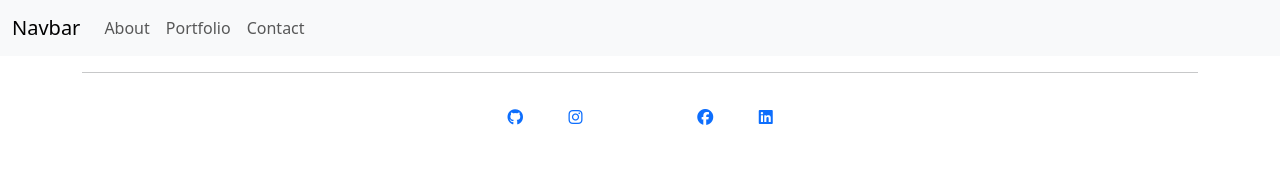
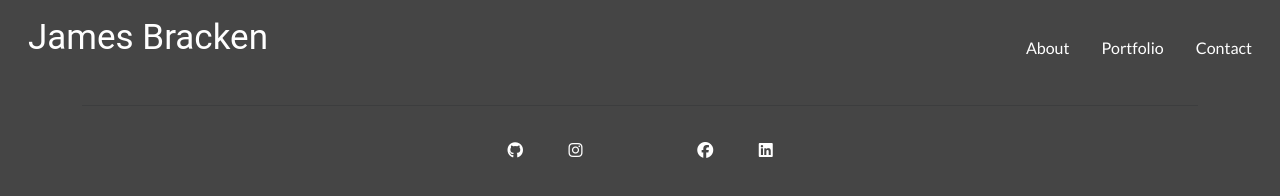
Before and after one commit to JamesBracken/My-portfolio, a plain HTML site: page html/index.html in a window 1280 px wide. Drawn offline with nearby package versions, Linux system fonts and the light colour scheme.

Commit message:
Style: navbar and links

```diff
--- a/css/fonts.scss
+++ b/css/fonts.scss
@@ -16,8 +16,10 @@ $fs-heading-3: 2.188rem;
 /* 35px */
 $fs-heading-4: 1.875rem;
 /* 30px */
-$fs-body: 1.25rem;
+$fs-subheading: 1.25rem;
 /* 20px */
+$fs-body: 1rem;
+/* 16px */
 
 // Font weights
 $fw-extra-bold: 800;
--- /dev/null
+++ b/css/mixins.scss
@@ -0,0 +1,21 @@
+@use "palette";
+
+@mixin hover-underline {
+    position: relative;
+    display: inline-block;
+
+    &:after {
+        content: "";
+        position: absolute;
+        left: 0;
+        bottom: -3px;
+        background-color: palette.$clr-white;
+        height: 1px;
+        width: 0;
+        transition: width 300ms;
+    }
+
+    &:hover:after {
+        width: 100%;
+    }
+}
--- a/css/styles.scss
+++ b/css/styles.scss
@@ -1,2 +1,31 @@
 @use "fonts";
 @use "palette";
+@use "mixins";
+
+// Resetting base styles here globally
+
+a {
+    text-decoration: none;
+    color: palette.$clr-white;
+}
+
+body {
+    background-color: palette.$clr-black;
+}
+
+nav {
+
+    background-color: palette.$clr-black;
+    color: palette.$clr-white;
+
+    .navbar__brand {
+        font-family: fonts.$text-primary;
+        font-size: fonts.$fs-heading-3;
+    }
+
+    .navbar__link {
+        font-size: fonts.$fs-body;
+        font-family: fonts.$text-secondary;
+        @include mixins.hover-underline;
+    }
+}
--- a/html/index.html
+++ b/html/index.html
@@ -21,24 +21,24 @@
 <body>
     <header>
         <!-- Navbar inital code taken from https://getbootstrap.com/docs/5.3/components/navbar/-->
-        <nav class="navbar navbar-expand-sm bg-body-tertiary">
+        <nav class="navbar navbar-expand-sm">
             <div class="container-fluid">
-                <a class="navbar-brand" href="#">Navbar</a>
+                <p class="navbar__brand mx-3 mt-1" href="#">James Bracken</p>
                 <button class="navbar-toggler" type="button" data-bs-toggle="collapse"
                     data-bs-target="#navbarSupportedContent" aria-controls="navbarSupportedContent"
                     aria-expanded="false" aria-label="Toggle navigation">
                     <span class="navbar-toggler-icon"></span>
                 </button>
-                <div class="collapse navbar-collapse" id="navbarSupportedContent">
-                    <ul class="navbar-nav me-auto mb-2 mb-lg-0">
-                        <li class="nav-item">
-                            <a class="nav-link" aria-current="page" href="#">About</a>
+                <div class="collapse navbar-collapse d-flex justify-content-end" id="navbarSupportedContent">
+                    <ul class="navbar-nav my-2 mb-2 mb-lg-0">
+                        <li class="nav-item mx-3">
+                            <a class="navbar__link" aria-current="page" href="#">About</a>
                         </li>
-                        <li class="nav-item">
-                            <a class="nav-link" href="#">Portfolio</a>
+                        <li class="nav-item mx-3">
+                            <a class="navbar__link" href="#">Portfolio</a>
                         </li>
-                        <li class="nav-item">
-                            <a class="nav-link" href="#">Contact</a>
+                        <li class="nav-item mx-3">
+                            <a class="navbar__link" href="#">Contact</a>
                         </li>
                     </ul>
                 </div>
@@ -62,7 +62,6 @@
                     <div class="col-12 col-md-2 d-flex justify-content-evenly mt-3">
                         <a href="facebook.com" target="_blank"><i class="fa-brands fa-facebook"></i></a>
                         <a href="facebook.com" target="_blank"><i class="fa-brands fa-linkedin"></i></a>
-
                     </div>
                 </div>
             </div>
```
Also changed, not shown: css/styles.css.
